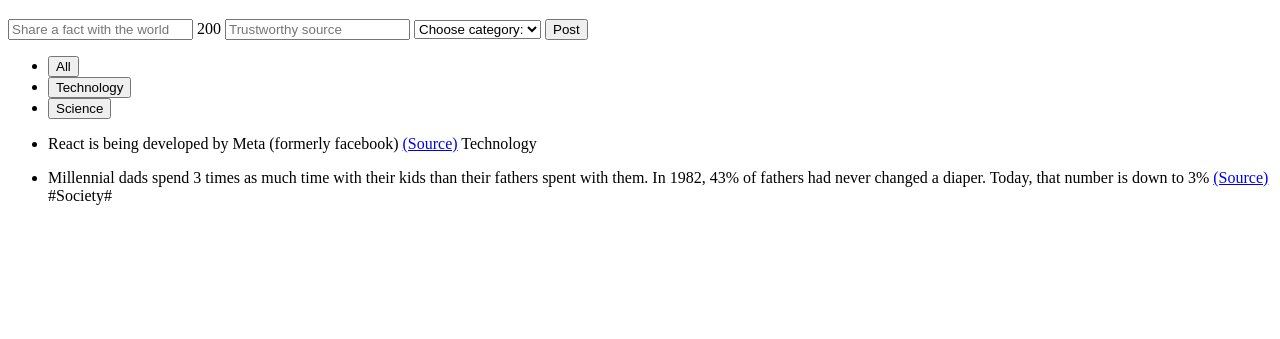
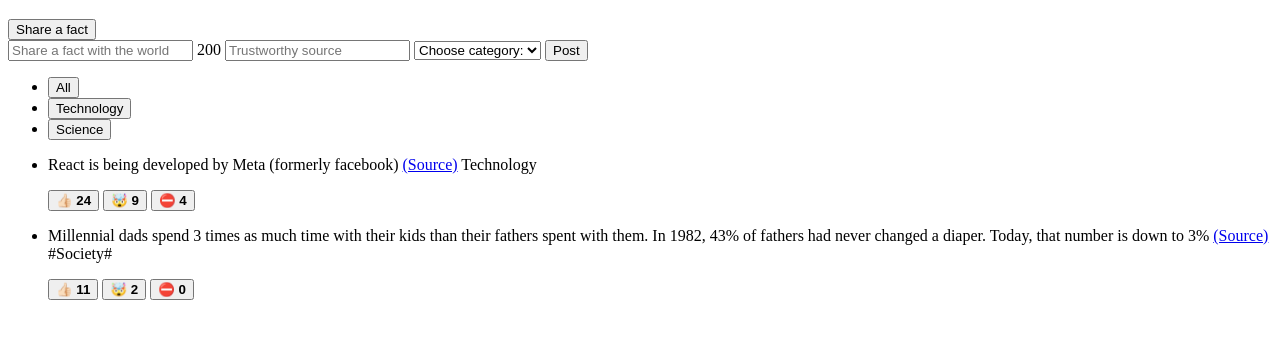
Before and after one commit to nirawadea/Crash-Course-Full-Stack-WebApp, a plain HTML site: page index.html in a window 1280 px wide. Shown: the part 141-480 px from the top of the page. Drawn offline with Linux system fonts and the light colour scheme.

Commit message:
Added more buttons

```diff
--- a/index.html
+++ b/index.html
@@ -9,6 +9,7 @@
     <header>
       <img src="logo.png" height="68" width="68" alt="Today I Learned Logo" />
       <h1>Today I learned!!!!!</h1>
+      <button>Share a fact</button>
     </header>
 
     <form>
@@ -46,6 +47,11 @@
               <a href="https://opensource.fb.com/" target="_blank">(Source)</a>
               <span>Technology</span>
             </p>
+            <div>
+              <button>👍🏻 <strong>24</strong></button>
+              <button>🤯 <strong>9</strong></button>
+              <button>⛔️ <strong>4</strong></button>
+            </div>
           </li>
           <li>
             <p>
@@ -59,6 +65,11 @@
               >
               <span>#Society#</span>
             </p>
+            <div>
+              <button>👍🏻 <strong>11</strong></button>
+              <button>🤯 <strong>2</strong></button>
+              <button>⛔️ <strong>0</strong></button>
+            </div>
           </li>
         </ul>
       </section>
```
